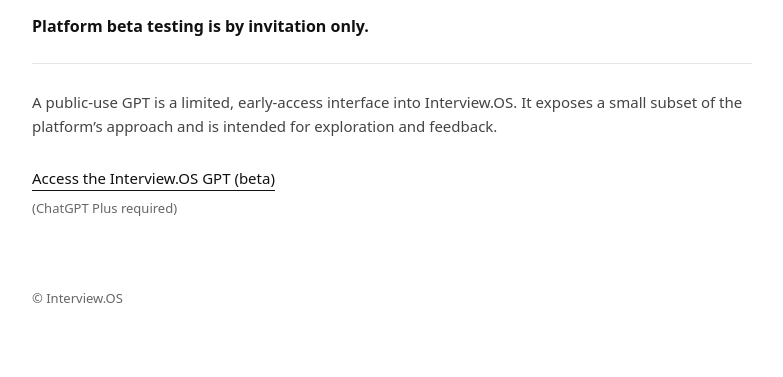
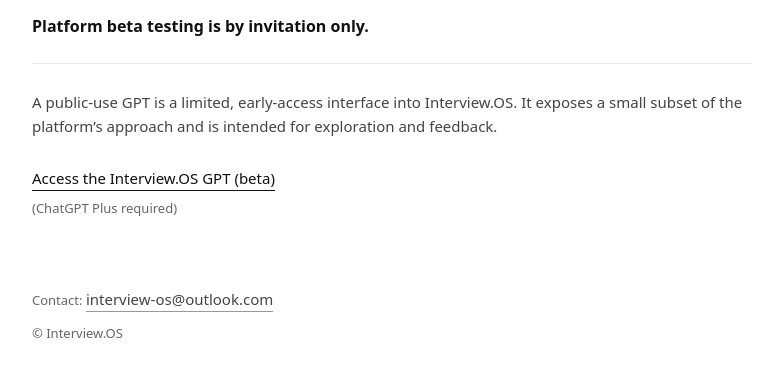
Before and after one commit to TypicalPsycho/interview-os, a plain HTML site: page index.html in a window 1280 px wide. Shown: the part 219-596 px from the top of the page, without its empty margins (248-1031 px from the left). Drawn offline with Linux system fonts and the light colour scheme.

Commit message:
Added email link

```diff
--- a/index.html
+++ b/index.html
@@ -103,6 +103,13 @@
       font-size: 13px;
       color: var(--text-muted);
     }
+
+    footer .link {
+  margin-top: 0;
+  border-bottom-color: #999;
+  color: #444;
+}
+
   </style>
 </head>
 
@@ -135,7 +142,11 @@
     </a>
     <div class="note">(ChatGPT Plus required)</div>
 
-    <footer>© Interview.OS</footer>
+    <footer>
+  <div>Contact: <a class="link" href="mailto:interview-os@outlook.com">interview-os@outlook.com</a></div>
+  <div style="margin-top: 12px;">© Interview.OS</div>
+
+    </footer>
   </main>
 </body>
 </html>
```
